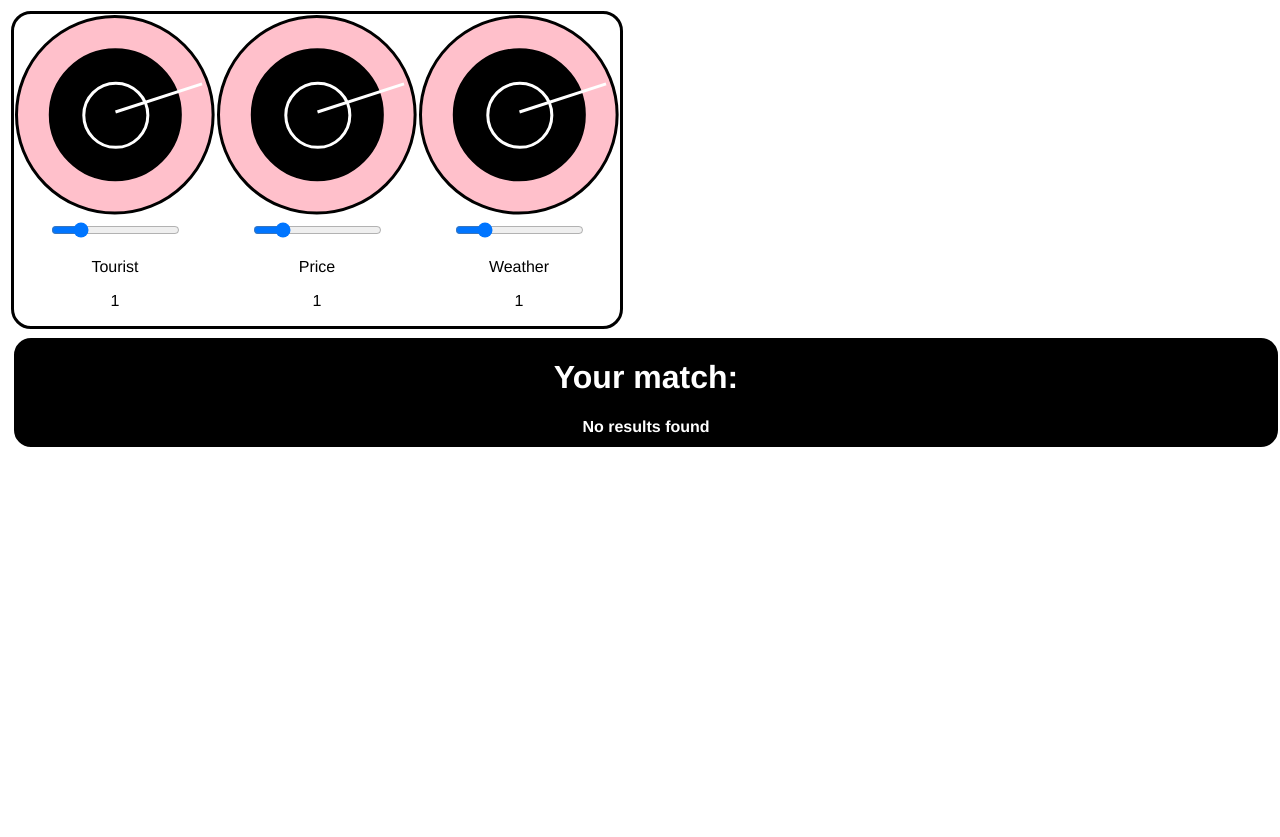
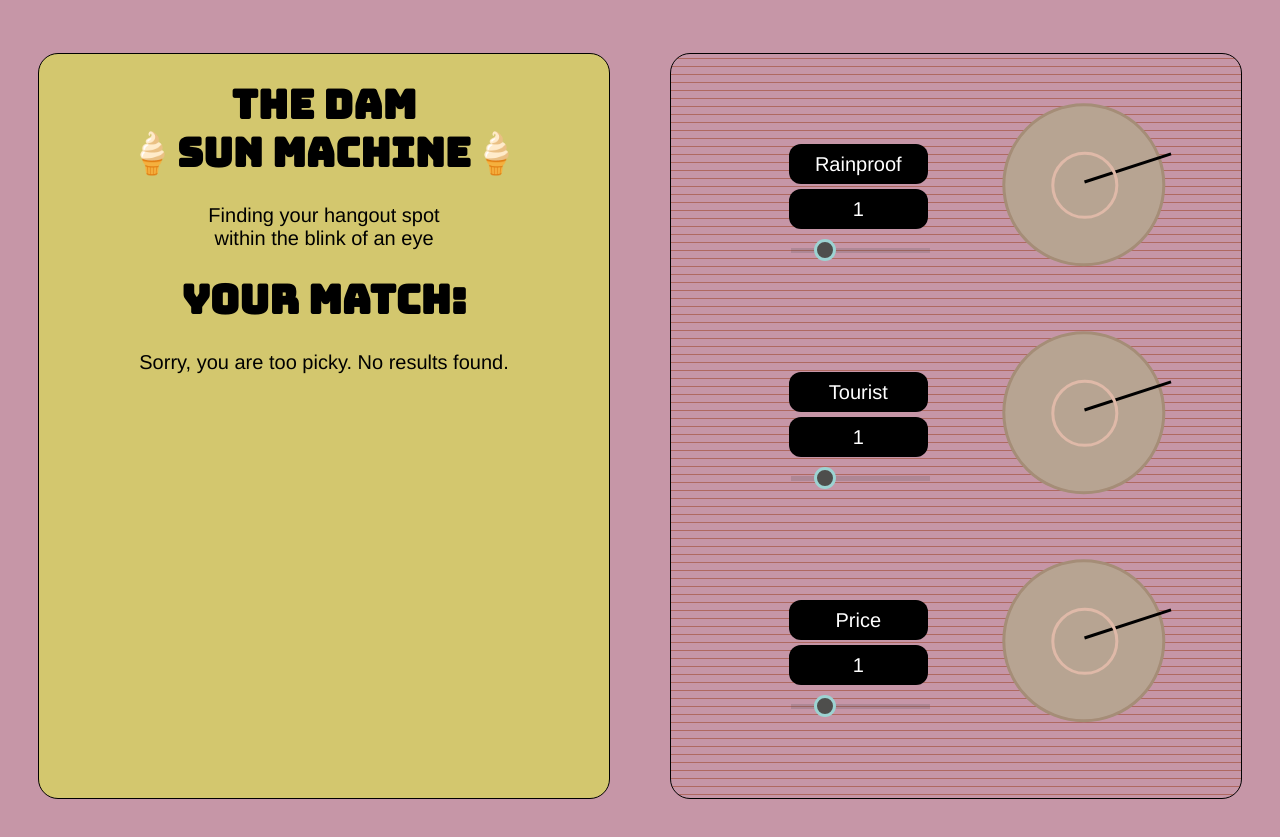
Before and after one commit to madamerobot/damsun, a React app: page / in a window 1280 px wide. Before the commit the page ends 800 px from the top, so only its background shows below. Built offline with nearby package versions, Linux system fonts and the light colour scheme.

Commit message:
Added styling CSS plus adjusted SVG graphics

```diff
--- a/src/components/App.js
+++ b/src/components/App.js
@@ -2,9 +2,9 @@ import React, { Component } from 'react';
 
 //CUSTOM COMPONENTS
 import './style.css';
-import Result from './result';
+import Result from './Result';
+import Knob from './Knob';
 import DATA from '../sunspots'
-import Knob from './Knob';
 
 class App extends Component {
 
@@ -35,16 +35,20 @@ class App extends Component {
 
   render() {
     return (
-      <div>
-        <div className="Subbox">
-            <Knob name="Tourist" value={this.state.tourist} onChange={this.changeTourist}/>
-            <Knob name="Price" value={this.state.price} onChange={this.changePrice}/>
-            <Knob name="Weather" value={this.state.proof} onChange={this.changeProof}/>
-        </div>
+      <div className="Machine-Wrapper">
         <div className="Result">
-          <h1>Your match:</h1>
-          <Result data={DATA} tourist={this.state.tourist} price={this.state.price} proof={this.state.proof} />
-        </div>
+            <h1 className="Headline">The Dam <br/>🍦Sun Machine🍦</h1>
+            <h2 className="Tagline">Finding your hangout spot <br/> within the blink of an eye</h2>
+            <h1 className="Headline">Your match:</h1>
+            <Result data={DATA} tourist={this.state.tourist} price={this.state.price} proof={this.state.proof} />
+          </div>
+          <div className="Subbox">
+            <div className="Knobwrapper">
+              <Knob name="Rainproof" value={this.state.proof} onChange={this.changeProof}/>
+              <Knob name="Tourist" value={this.state.tourist} onChange={this.changeTourist}/>
+              <Knob name="Price" value={this.state.price} onChange={this.changePrice}/>
+            </div>
+          </div>
       </div>
     );
   }
--- a/src/components/Knob.js
+++ b/src/components/Knob.js
@@ -97,36 +97,46 @@ class Knob extends Component {
     	const rotation = this.rest + (this.props.value - min) * baseAngle
 
 		return (
-				<div className="Knob">
-					<svg width="202" height="202">
-							<g>
+				<div className="Knobarea">
+					<div className="Labels">
+						<div className="Label">{this.props.name}</div>
+						<div className="Label">{this.props.value}</div>
+						<div className="Slider">
+							<input type="range" value={this.props.value} min="0" max="5" onChange={this.handleChange}/>
+						</div>
+					</div>
+					<svg width="202" height="202" className="SVG">
+						<g>
 						  <title>Biggest Circle</title>
 						  <circle 	id="svg_1"
-									r="98.31073"
+									r="80"
 									cy="100.81073"
 									cx="100.81073"
 									strokeLinecap="null"
 									strokeLinejoin="null"
 									strokeDasharray="null"
 									strokeWidth="3"
-									stroke="#000000"
-									fill="pink"
+									stroke="#A58D77"
+									fill="#B7A492"
 									onMouseMove={this._onMouseMove.bind(this)}/>
 						 </g>
 						 <g display="inline">
 						  <title>Smaller Circle plus Indicator</title>
-						  <circle 	stroke="#000000"
-						  			id="svg_4"
-						  			r="65.027023"
-						  			cy="100.810733"
-						  			cx="101.310734"
+						   <line 	id="svg_12"
+						  			x1="102.81073"
+						  			y1="6.810728"
+						  			x2="102.81073"
+						  			y2="97.81073"
 						  			strokeLinecap="null"
 						  			strokeLinejoin="null"
 						  			strokeDasharray="null"
 						  			strokeWidth="3"
-						  			fill="#000000"/>
+						  			stroke="black"
+						  			fill="none"
+						  			transform={`rotate(${rotation},102,97)`}
+						  	/>
 						  <circle 	id="svg_6"
-						  			stroke="#ffffff"
+						  			stroke="#DFB9A8"
 						  			fill-opacity="0"
 						  			r="32.027023"
 						  			cy="101.310732"
@@ -135,30 +145,10 @@ class Knob extends Component {
 						  			strokeLinejoin="null"
 						  			strokeDasharray="null"
 						  			strokeWidth="3"
-						  			fill="#000000"/>
-						  <line 	id="svg_12"
-						  			x1="102.81073"
-						  			y1="6.810728"
-						  			x2="102.81073"
-						  			y2="97.81073"
-						  			strokeLinecap="null"
-						  			strokeLinejoin="null"
-						  			strokeDasharray="null"
-						  			strokeWidth="3"
-						  			stroke="#ffffff"
-						  			fill="none"
-						  			transform={`rotate(${rotation},102,97)`}
-						  			/>
+						  			fill="#BF7251"/>
 						</g>
 					</svg>
-				<div>
-					<input type="range" value={this.props.value} min="0" max="5" onChange={this.handleChange}/>
 				</div>
-				<div>
-					<p>{this.props.name}</p>
-					<p>{this.props.value}</p>
-				</div>
-			</div>
 		)
 	}
 }
--- a/src/components/result.js
+++ b/src/components/result.js
@@ -28,7 +28,7 @@ class Result extends Component {
 			}
 		});
 		if(results.length<=0){
-			return <h1 className="results">No results found</h1>
+			return <h1 className="results">Sorry, you are too picky. No results found.</h1>
 		}
 		return results.map ((results) => {
 			return (
--- a/src/components/style.css
+++ b/src/components/style.css
@@ -1,21 +1,86 @@
 * {
 	font-family: Helvetica;
+	border-width: thin;
+}
+
+body {
+	background-color: #C696A7;
+}
+
+/*FONT IMPORT*/
+
+@font-face {
+	font-family: Bungee;
+	src: url('../styling/bungee/Bungee-Regular.otf')
 }
 
 /* MACHINE STYLES */
 
-.Box {
+.Headline {
+	font-size: 40px;
+	text-align: center;
+	font-family: Bungee;
+}
+
+.Tagline {
+	font-size: 20px;
+	font-weight: 100;
+}
+
+.Machine-Wrapper {
+	display: inline-flex;
 	width: 100%;
-	text-align: center;
+	margin-top: 15px;
 }
 
 .Subbox {
-	display: inline-flex;
-	background-color: white;
+	background-color: #C696A7;
+	background-image: url("../styling/line.png");
+	background-repeat: repeat-y;
 	border-style: solid;
-	margin: 3px;
+	border-color: black;
+	margin: 30px;
 	border-radius: 20px;
 	text-align: center;
+	width: 50%;
+}
+
+.Knobwrapper {
+	margin: 30px;
+}
+
+.Knob {
+	border-style: solid;
+	border-color: pink;
+	border-radius: 20px;
+}
+
+.Knobarea {
+	display: inline-flex;
+}
+
+.SVG {
+	width: 70%;
+}
+
+.Labels {
+	width: 50%;
+	padding: 55px;
+}
+
+.Label {
+	background-color: black;
+	border-radius: 12px;
+	color: white;
+	padding: 15px;
+	margin-top: 5px;
+	line-height: 50%;
+	font-size: 20px;
+	font-weight: 200;
+}
+
+.Slider {
+	padding-top: 10px;
 }
 
 .Factor {
@@ -24,15 +89,104 @@
 }
 
 .Result {
-	background-color: black;
-	color: white;
-	width: 100%;
+	background-color: #D3C76E;
+	color: black;
+	width: 50%;
 	border-style: solid;
-	margin: 3px;
+	margin: 30px;
 	border-radius: 20px;
 	text-align: center;
 }
 
 .results {
-	font-size: 16px;
+	font-size: 20px;
+	font-weight: 100;
 }
+
+/*STYLING INPUT SLIDER, TAKEN FROM https://codepen.io/jacoba/pen/wWQKZw*/
+input[type=range]{
+    -webkit-appearance: none;
+    background: transparent;
+    width: 100%;
+}
+
+input[type=range]:focus {
+    outline: none;
+}
+
+input[type=range]::-webkit-slider-runnable-track {
+  height: 5px;
+  width: 90%;
+  background: rgba(78,78,76,0.2);
+  cursor: pointer;
+}
+input[type=range]::-webkit-slider-thumb {
+  -webkit-appearance: none;
+  height: 22px;
+  width: 22px;
+  background-color: rgba(78,78,76,1);
+  border: 3px solid #9cd3d2;
+  margin-top: -9px;
+  border-radius: 50%;
+  transition: .1s ease-in-out;
+}
+input[type=range]::-webkit-slider-thumb:hover {
+  transform: scale(1.2);
+}
+
+input[type=range]:focus::-webkit-slider-runnable-track {
+    background: rgba(78,78,76,0.2);
+}
+
+/**MOZ**/
+
+input[type=range]::-moz-range-thumb {
+  -webkit-appearance: none;
+  height: 22px;
+  width: 22px;
+  background-color: rgba(78,78,76,1);
+  border: 3px solid #9cd3d2;
+  margin-top: -9px;
+  border-radius: 50%;
+  transition: .1s ease-in-out;
+}
+input[type=range]::-moz-range-track {
+  height: 5px;
+  width: 100%;
+  background: rgba(78,78,76,0.2);
+  cursor: pointer;
+}
+input[type=range]::-moz-focus-outer {
+    border: 0;
+}
+ /**IE**/
+
+input[type=range]::-ms-thumb {
+  background-color: rgba(78,78,76,1);
+  border: 2px solid #9cd3d2;
+  border-radius: 50%;
+  height: 11px;
+  width: 11px;
+  transition: .1s ease-in-out;
+  margin-top: 1px;
+}
+input[type=range]::-ms-track {
+  height: 5px;
+  width: 100%;
+  background: transparent;
+  border-color: transparent;
+  color: transparent;
+  cursor: pointer;
+}
+input[type=range]::-ms-fill-lower {
+  background: #9cd3d2;
+}
+input[type=range]:focus::-ms-fill-lower {
+  background: #9cd3d2;
+}
+input[type=range]::-ms-fill-upper {
+  background: rgba(78,78,76,0.2);
+}
+input[type=range]:focus::-ms-fill-upper {
+  background: rgba(78,78,76,0.2);
+}
```
Also changed, not shown: src/components/checkPrice.js (deleted, +0 -30 lines), src/components/checkTourist.js (deleted, +0 -30 lines), src/components/checkWeatherproof.js (deleted, +0 -30 lines), src/components/helper.js (deleted, +0 -22 lines), src/styling/bungee/SIL Open Font License.txt (added, +43 -0 lines), src/styling/bungee/Bungee-Hairline.otf (added), src/styling/bungee/Bungee-Inline.otf (added), src/styling/bungee/Bungee-Outline.otf (added), src/styling/bungee/Bungee-Regular.otf (added), src/styling/bungee/Bungee-Shade.otf (added), src/styling/bungee/BungeeLayers-Regular.otf (added), src/styling/bungee/BungeeLayersRotated-Regular.otf (added), src/styling/line.png (added), 3 other files.
